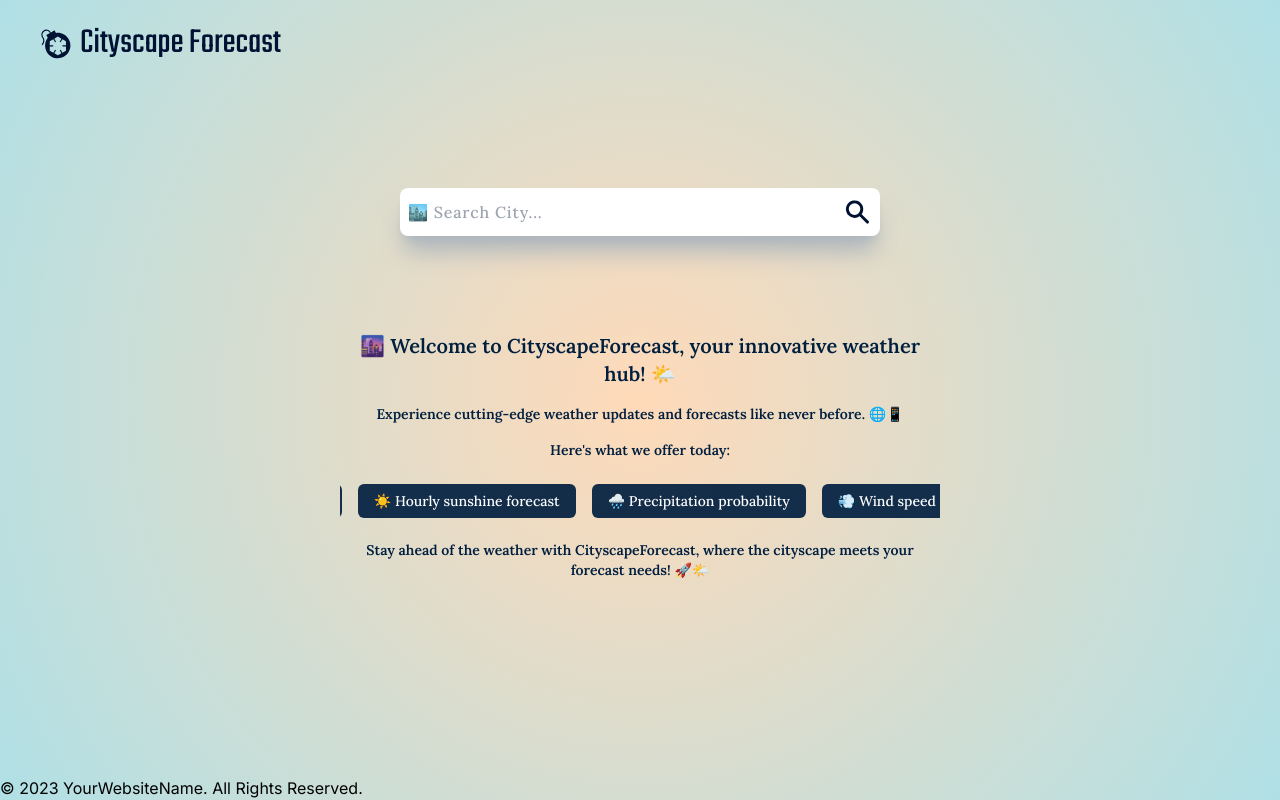
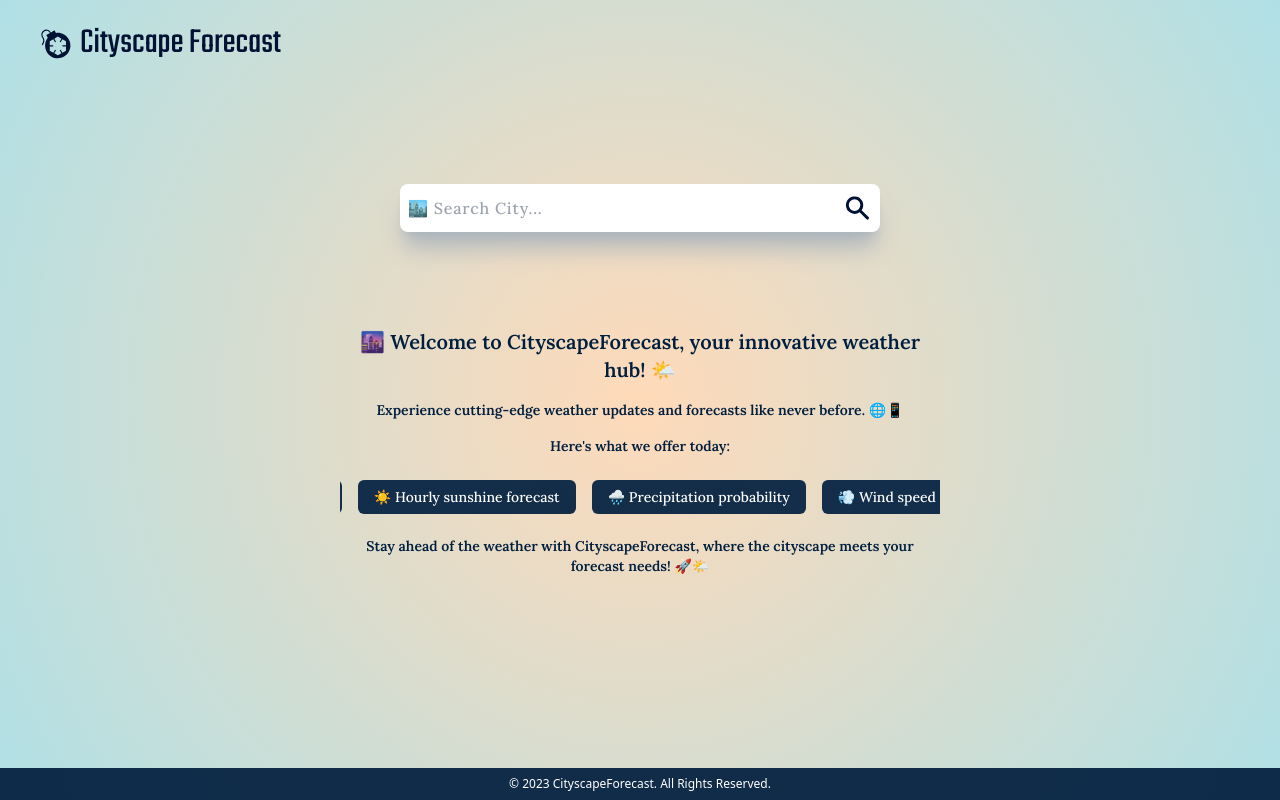
Before and after one commit to JamesUdy/Cityscape_Forecast, a Next.js app: page / in a window 1280 px wide. Built offline with nearby package versions, Linux system fonts and the light colour scheme; no server answers.

Commit message:
Ui: Style footer section

```diff
--- a/app/components/Home/Home.tsx
+++ b/app/components/Home/Home.tsx
@@ -53,8 +53,10 @@ const Home: React.FC<HomeProps> = ({ weatherAPIKey, airQualityAPIKey }) => {
         <SearchCity handleSearch={handleSearch} setLocationData={setLocationData} />
         <WeatherContent weatherData={weatherData} airQualityIndexData={AQIndex} error={error} />
       </main>
-      <footer className='w-full'>
-        <span> &copy; 2023 YourWebsiteName. All Rights Reserved.</span>
+      <footer className='w-full text-white bg-[#001d3deb] backdrop-blur-3xl py-2'>
+        <div className='flex items-center justify-center'>
+          <span className='font-sans text-xs font-light'>&copy; 2023 CityscapeForecast. All Rights Reserved.</span>
+        </div>
       </footer>
     </section>
   )
```
